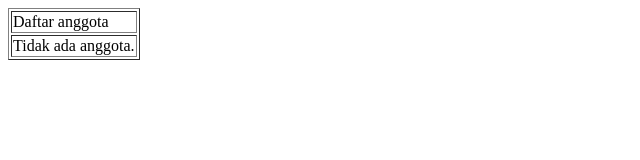
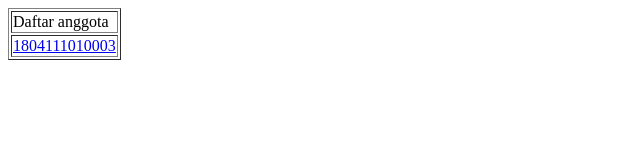
Before and after one commit to iilhami/TKT311-2020-1A-Speed-to-Text-and-Word-Cloud-, a plain HTML site: page index.html in a window 1280 px wide. Shown: the whole page, without its empty margins (0-640 px from the left). Drawn offline with Linux system fonts and the light colour scheme.

Commit message:
Update file index.html

```diff
--- a/index.html
+++ b/index.html
@@ -6,7 +6,7 @@
 <body>
 <table border=”0”>
 <tr><td>Daftar anggota</td></tr>
-<tr><td>Tidak ada anggota.</td></tr>
+<tr><td><a href = "1804111010003.html">1804111010003</a></td></tr>
 </table>
 </body>
 </html>
```
